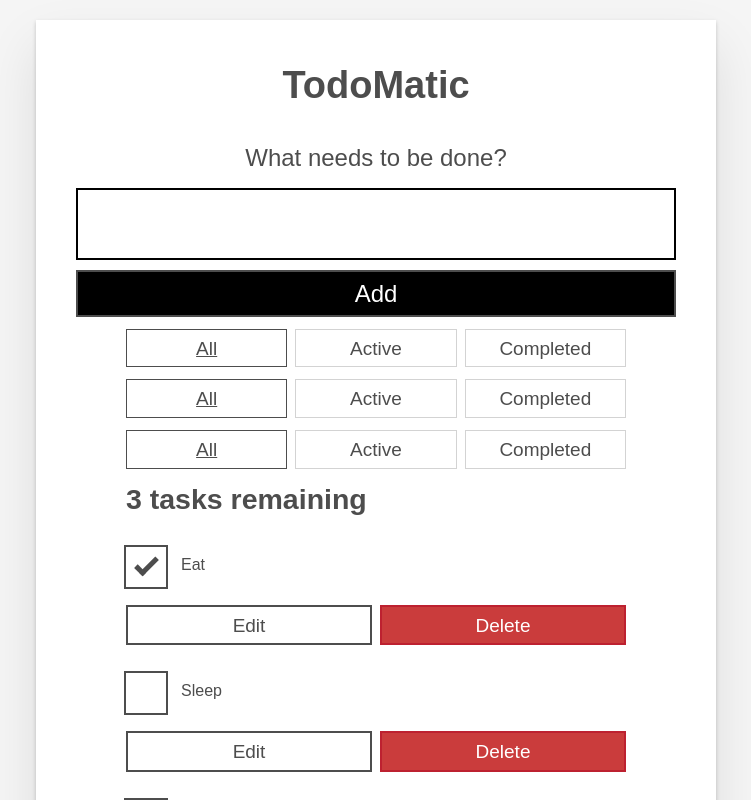
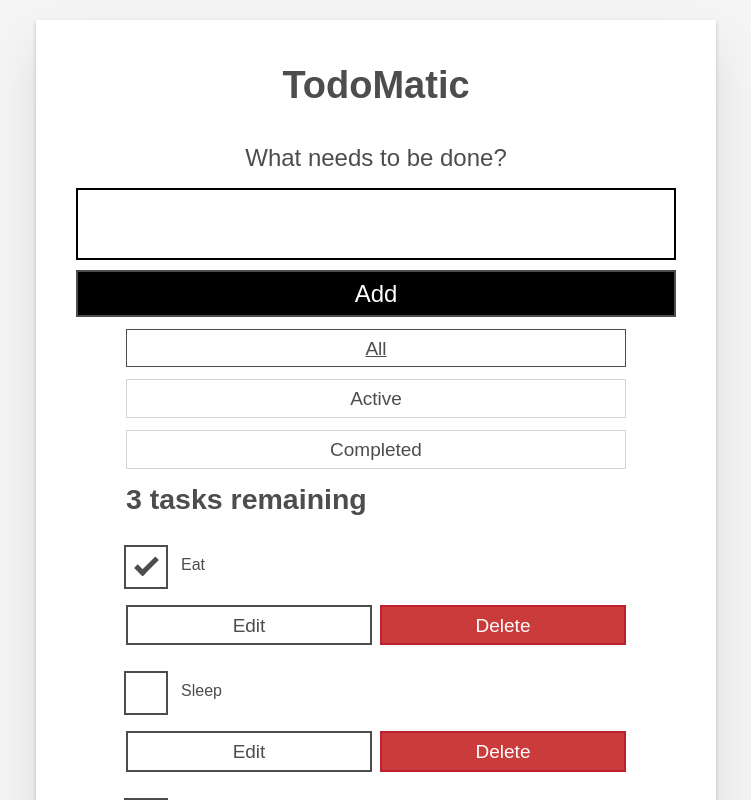
Before and after one commit to Mnabawy/todos, a React (Create React App) app: page / in a window 1280 px wide. Shown: the top 800 px of the page, without its empty margins (264-1015 px from the left). Built offline with nearby package versions, Linux system fonts and the light colour scheme.

Commit message:
filtering

```diff
--- a/src/App.js
+++ b/src/App.js
@@ -5,8 +5,17 @@
 import Form from "./components/Form";
 import Todo from "./components/Todo";
 
+const FILTER_MAP = {
+  All: () => true,
+  Active: task => !task.completed,
+  Completed: task => task.completed
+}
+
+const FILTER_NAMES = Object.keys(FILTER_MAP)
+
 function App(props) {
   const [tasks, setTasks] = useState(props.tasks);
+  const [filter, setFilter] = useState('All');
 
   function toggleTaskCompleted(id) {
     const updatedTasks = tasks.map(task => {
@@ -36,10 +45,22 @@
     setTasks(editedTasks)
   }
 
-  const taskList = tasks.map(todo => (
-    <Todo name={todo.name} id={todo.id} key={todo.id} completed={todo.completed} toggleTaskCompleted={toggleTaskCompleted}
-      deleteTask={deleteTask}
-      editTask={editTask}
+  const taskList = tasks
+    .filter(FILTER_MAP[filter])
+    .map(todo => (
+      <Todo name={todo.name} id={todo.id} key={todo.id} completed={todo.completed} toggleTaskCompleted={toggleTaskCompleted}
+        deleteTask={deleteTask}
+        editTask={editTask}
+      />
+    ))
+
+  const filterList = FILTER_NAMES.map(name => (
+
+    <FilterButton
+      key={name}
+      name={name}
+      isPressed={name === filter}
+      setFilter={setFilter}
     />
   ))
 
@@ -57,9 +78,7 @@
     <div className="todoapp stack-large">
       <h1>TodoMatic</h1>
       <Form addTask={addTask} />
-      <FilterButton />
-      <FilterButton />
-      <FilterButton />
+      {filterList}
 
       <ul
         role="list"
--- a/src/components/FilterButton.js
+++ b/src/components/FilterButton.js
@@ -1,21 +1,19 @@
 import React from 'react'
 
-export default function FilterButton() {
+export default function FilterButton(props) {
+
+
+
     return (
         <div className="filters btn-group stack-exception">
-            <button type="button" className="btn toggle-btn" aria-pressed="true">
+            <button
+                type="button"
+                className="btn toggle-btn"
+                aria-pressed={props.isPressed}
+                onClick={() => props.setFilter(props.name)}
+            >
                 <span className="visually-hidden">Show </span>
-                <span>all</span>
-                <span className="visually-hidden"> tasks</span>
-            </button>
-            <button type="button" className="btn toggle-btn" aria-pressed="false">
-                <span className="visually-hidden">Show </span>
-                <span>Active</span>
-                <span className="visually-hidden"> tasks</span>
-            </button>
-            <button type="button" className="btn toggle-btn" aria-pressed="false">
-                <span className="visually-hidden">Show </span>
-                <span>Completed</span>
+                <span>{props.name}</span>
                 <span className="visually-hidden"> tasks</span>
             </button>
         </div>
```
